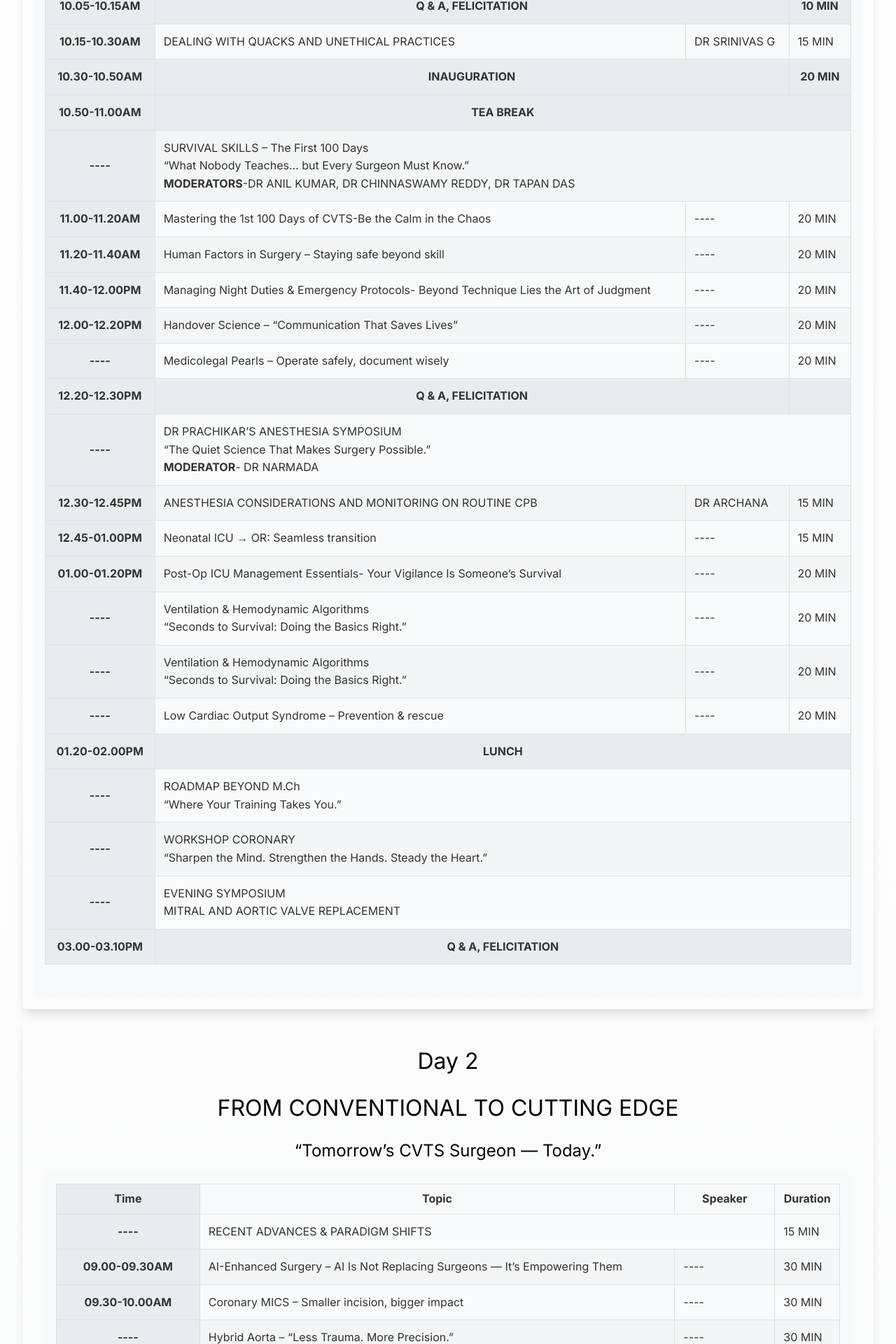
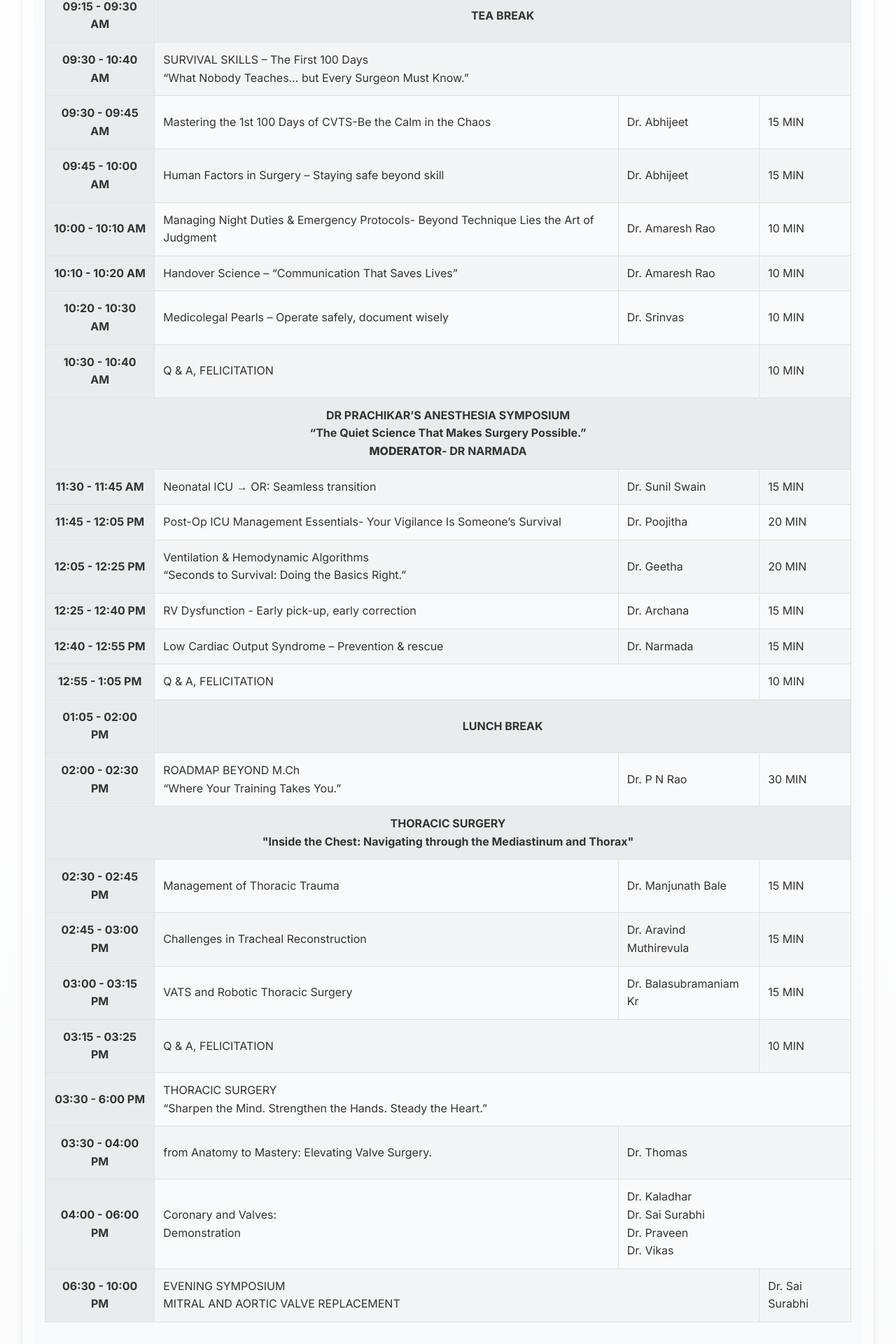
Before and after one commit to Narender-goud-054/dev-cvts, a React (Vite) app: page / in a window 1280 px wide. Shown: the part 6465-8385 px from the top of the page at 70% size. Built offline with nearby package versions, Linux system fonts and the light colour scheme.

Commit message:
added Day1 schedule

```diff
--- a/src/components/ScientificProgramme/programmeData.js
+++ b/src/components/ScientificProgramme/programmeData.js
@@ -1,363 +1,365 @@
 export const day1Data = [
   {
-    isHeader: true,
+    isHeader: false,
     cells: [
-      { content: '8.00-9.30AM', isHeaderCell: true },
-      { content: 'REGISTRATIONS AND BREAKFAST', colSpan: 3 },
+      { content: '08:30 - 09.15 AM', isHeaderCell: true },
+      { content: 'CARDIOPULMONARY BYPASS – The Heart of the Circuit <br> Precision on Pump Begins with Precision in Thought.', colSpan: 3 },
     ],
   },
   {
     isHeader: false,
     cells: [
-      { content: '----', isHeaderCell: true },
-      { content: 'CARDIOPULMONARY BYPASS – The Heart of the Circuit <br> Precision on Pump Begins with Precision in Thought.<br><b>MODERATORS</b> ----, ----', colSpan: 3 },
+      { content: '08:30 - 08:50 AM', isHeaderCell: true },
+      { content: 'CPB Basics – Back to the core' },
+      { content: 'Dr. Anita Bhalla' },
+      { content: '20 MIN' },
     ],
   },
   {
     isHeader: false,
     cells: [
-      { content: '9.00-9.30AM', isHeaderCell: true },
-      { content: 'CPB Basics – Back to the core' },
-      { content: '----' },
+      { content: '08:50 - 09:05 AM', isHeaderCell: true },
+      { content: 'New Concepts – The evolving science of perfusion' },
+      { content: 'Dr. Anita Bhalla' },
+      { content: '15 MIN' },
+    ],
+  },
+  {
+    isHeader: false,
+    cells: [
+      { content: '09:05 - 09:15 AM', isHeaderCell: true },
+      { content: 'Q &amp; A, FELICITATION', colSpan: 2 },
+      { content: '10 MIN' },
+    ],
+  },
+  {
+    isHeader: true,
+    cells: [
+      { content: '09:15 - 09:30 AM', isHeaderCell: true },
+      { content: 'TEA BREAK', colSpan: 3 },
+    ],
+  },
+  {
+    isHeader: false,
+    cells: [
+      { content: '09:30 - 10:40 AM', isHeaderCell: true },
+      { content: 'SURVIVAL SKILLS – The First 100 Days<br>“What Nobody Teaches… but Every Surgeon Must Know.” <br>', colSpan: 3 },
+    ],
+  },
+  {
+    isHeader: false,
+    cells: [
+      { content: '09:30 - 09:45 AM', isHeaderCell: true },
+      { content: 'Mastering the 1st 100 Days of CVTS-Be the Calm in the Chaos' },
+      { content: 'Dr. Abhijeet' },
+      { content: '15 MIN' },
+    ],
+  },
+  {
+    isHeader: false,
+    cells: [
+      { content: '09:45 - 10:00 AM', isHeaderCell: true },
+      { content: 'Human Factors in Surgery – Staying safe beyond skill' },
+      { content: 'Dr. Abhijeet' },
+      { content: '15 MIN' },
+    ],
+  },
+  {
+    isHeader: false,
+    cells: [
+      { content: '10:00 - 10:10 AM', isHeaderCell: true },
+      { content: 'Managing Night Duties & Emergency Protocols- Beyond Technique Lies the Art of Judgment' },
+      { content: 'Dr. Amaresh Rao' },
+      { content: '10 MIN' },
+    ],
+  },
+  {
+    isHeader: false,
+    cells: [
+      { content: '10:10 - 10:20 AM', isHeaderCell: true },
+      { content: 'Handover Science – “Communication That Saves Lives”' },
+      { content: 'Dr. Amaresh Rao' },
+      { content: '10 MIN' },
+    ],
+  },
+  {
+    isHeader: false,
+    cells: [
+      { content: '10:20 - 10:30 AM', isHeaderCell: true },
+      { content: 'Medicolegal Pearls – Operate safely, document wisely' },
+      { content: 'Dr. Srinvas' },
+      { content: '10 MIN' },
+    ],
+  },
+  {
+    isHeader: false,
+    cells: [
+      { content: '10:30 - 10:40 AM', isHeaderCell: true },
+      { content: 'Q &amp; A, FELICITATION', colSpan: 2 },
+      { content: '10 MIN' },
+    ],
+  },
+
+
+
+  /* ------------------------------------------------ */
+
+  {
+    isHeader: true,
+    cells: [
+      { content: 'DR PRACHIKAR’S ANESTHESIA SYMPOSIUM <br>“The Quiet Science That Makes Surgery Possible.”<br><b>MODERATOR</b>- DR NARMADA', colSpan: 4 },
+    ],
+  },
+  {
+    isHeader: false,
+    cells: [
+      { content: '11:30 - 11:45 AM', isHeaderCell: true },
+      { content: 'Neonatal ICU → OR: Seamless transition' },
+      { content: 'Dr. Sunil Swain' },
+      { content: '15 MIN' },
+    ],
+  },
+  {
+    isHeader: false,
+    cells: [
+      { content: '11:45 - 12:05 PM', isHeaderCell: true },
+      { content: 'Post-Op ICU Management Essentials- Your Vigilance Is Someone’s Survival' },
+      { content: 'Dr. Poojitha' },
+      { content: '20 MIN' },
+    ],
+  },
+  {
+    isHeader: false,
+    cells: [
+      { content: '12:05 - 12:25 PM', isHeaderCell: true },
+      { content: 'Ventilation & Hemodynamic Algorithms <br> “Seconds to Survival: Doing the Basics Right.”' },
+      { content: 'Dr. Geetha' },
+      { content: '20 MIN' },
+    ],
+  },
+  {
+    isHeader: false,
+    cells: [
+      { content: '12:25 - 12:40 PM', isHeaderCell: true },
+      { content: 'RV Dysfunction - Early pick-up, early correction' },
+      { content: 'Dr. Archana' },
+      { content: '15 MIN' },
+    ],
+  },
+  {
+    isHeader: false,
+    cells: [
+      { content: '12:40 - 12:55 PM', isHeaderCell: true },
+      { content: 'Low Cardiac Output Syndrome – Prevention & rescue' },
+      { content: 'Dr. Narmada' },
+      { content: '15 MIN' },
+    ],
+  },
+  {
+    isHeader:false,
+    cells:[
+      {content: '12:55 - 1:05 PM', isHeaderCell: true},
+      {content: 'Q &amp; A, FELICITATION', colSpan:2},
+      {content: '10 MIN'}
+    ]
+  },
+  {
+    isHeader: true,
+    cells: [
+      { content: '01:05 - 02:00 PM', isHeaderCell: true },
+      { content: 'LUNCH BREAK', colSpan: 3 },
+    ],
+  },
+  {
+    isHeader: false,
+    cells: [
+      { content: '02:00 - 02:30 PM', isHeaderCell: true },
+      { content: 'ROADMAP BEYOND M.Ch <br>“Where Your Training Takes You.”'},
+      {content: 'Dr. P N Rao'},
+      {content: '30 MIN'}
+    ],
+  },
+
+  /* --------------------------------------------------------------- */
+  {
+    isHeader: 'true',
+    cells:[
+      {content: 'THORACIC SURGERY <br>"Inside the Chest: Navigating through the Mediastinum and Thorax"', colSpan:4}
+    ]
+  },
+  {
+    isHeader: false,
+    cells: [
+      {content: '02:30 - 02:45 PM',isHeaderCell: true},
+      {content: 'Management of Thoracic Trauma'},
+      {content: 'Dr. Manjunath Bale'},
+      {content: '15 MIN'}
+    ]
+  },
+  {
+    isHeader: false,
+    cells: [
+      {content: '02:45 - 03:00 PM',isHeaderCell: true},
+      {content: 'Challenges in Tracheal Reconstruction'},
+      {content: 'Dr. Aravind Muthirevula'},
+      {content: '15 MIN'}
+    ]
+  },
+  {
+    isHeader: false,
+    cells: [
+      {content: '03:00 - 03:15 PM', isHeaderCell: true},
+      {content: 'VATS and Robotic Thoracic Surgery'},
+      {content: 'Dr. Balasubramaniam Kr'},
+      {content: '15 MIN'}
+    ]
+  },
+  {
+    isHeader: false,
+    cells: [
+      {content: '03:15 - 03:25 PM',isHeaderCell: true},
+      {content: 'Q &amp; A, FELICITATION', colSpan:2},
+      {content: '10 MIN'}
+    ]
+  },
+  {
+    isHeader: false,
+    cells: [
+      { content: '03:30 - 6:00 PM', isHeaderCell: true },
+      { content: 'THORACIC SURGERY <br>“Sharpen the Mind. Strengthen the Hands. Steady the Heart.”', colSpan: 3 },
+    ],
+  },
+  {
+    isHeader: false,
+    cells: [
+      {content: '03:30 - 04:00 PM',isHeaderCell: true},
+      {content: 'from Anatomy to Mastery: Elevating Valve Surgery.'},
+      {content: 'Dr. Thomas', colSpan: 2},
+    ]
+  },
+  {
+    isHeader: false,
+    cells: [
+      {content: '04:00 - 06:00 PM',isHeaderCell: true},
+      {content: 'Coronary and Valves: <br> Demonstration'},
+      {content: 'Dr. Kaladhar <br> Dr. Sai Surabhi <br> Dr. Praveen <br> Dr. Vikas', colSpan: 2},
+    ]
+  },
+  {
+    isHeader: false,
+    cells: [
+      { content: '06:30 - 10:00 PM', isHeaderCell: true },
+      { content: 'EVENING SYMPOSIUM <br>MITRAL AND AORTIC VALVE REPLACEMENT', colSpan: 2 },
+      {content: 'Dr. Sai Surabhi'}
+    ],
+  }
+];
+
+export const day2Data = [
+  {
+    isHeader: true,
+    cells: [
+      { content: 'RECENT ADVANCES & PARADIGM SHIFTS', colSpan: 4 },
+    ],
+  },
+  {
+    isHeader: false,
+    cells: [
+      { content: '09.00-09.15AM', isHeaderCell: true },
+      { content: 'AI-Enhanced Surgery – AI Is Not Replacing Surgeons — It’s Empowering Them ' },
+      { content: 'Dr. Amaresh Rao / Dr. PSSG' },
+      { content: '15 MIN' },
+    ],
+  },
+  {
+    isHeader: false,
+    cells: [
+      { content: '09.15-09.35 AM', isHeaderCell: true },
+      { content: 'MICS – Smaller incision, bigger impact' },
+      { content: 'Dr. Ramprassath' },
+      { content: '20 MIN' },
+    ],
+  },
+  {
+    isHeader: false,
+    cells: [
+      { content: '09:35-09:55 AM', isHeaderCell: true },
+      { content: 'Hybrid Aorta – “Less Trauma. More Precision.”' },
+      { content: 'Dr. Gopichand' },
+      { content: '20 MIN' },
+    ],
+  },
+  {
+    isHeader: false,
+    cells: [
+      { content: '09:55 - 10:15AM', isHeaderCell: true },
+      { content: 'ERAS in Cardiac Surgery – FUTURE FAST TRACK' },
+      { content: 'Dr. Ali' },
       { content: '30 MIN' },
     ],
   },
   {
     isHeader: false,
     cells: [
-      { content: '9.30-9.45AM', isHeaderCell: true },
-      { content: 'New Concepts – The evolving science of perfusion' },
-      { content: '----' },
+      { content: '10:15 - 10:30 AM', isHeaderCell: true },
+      { content: 'Social Media for Surgeons – Influence. Educate. Lead.' },
+      { content: 'Dr. Srikant' },
+      { content: '30 MIN' },
+    ],
+  },
+  {
+    isHeader: true,
+    cells: [
+      { content: '10.30-10.45AM' },
+      { content: 'TEA BREAK', colSpan: 3 },
+    ],
+  },
+  {
+    isHeader: true,
+    cells: [
+      { content: 'BRIDGE TO TRANSPLANT <br> “Connecting Hope with Engineering.”',colSpan:4 },
+    ],
+  },
+  {
+    isHeader: false,
+    cells: [
+      { content: '10.45-11.00AM', isHeaderCell: true },
+      { content: 'ECMO: When seconds matter – Mastering the circuit' },
+      { content: ' ' },
       { content: '15 MIN' },
     ],
   },
   {
     isHeader: false,
     cells: [
-      { content: '9.45-10.05AM', isHeaderCell: true },
-      { content: '----' },
-      { content: '----' },
+      { content: '11.00-11.15AM', isHeaderCell: true },
+      { content: 'VAD Essentials -Hope Is Engineered, Not Imagined.' },
+      { content: ' ' },
+      { content: '15 MIN' },
+    ],
+  },
+  {
+    isHeader: false,
+    cells: [
+      { content: '11.45 - 12.00 PM', isHeaderCell: true },
+      { content: 'Transplant Team Dynamics & Protocols <br> “Where Precision Meets Coordination.”' },
+      { content: 'Dr. John Murala' },
       { content: '20 MIN' },
     ],
   },
   {
     isHeader: true,
     cells: [
-      { content: '10.05-10.15AM', isHeaderCell: true },
-      { content: 'Q &amp; A, FELICITATION', colSpan: 2 },
-      { content: '10 MIN' },
+      {content: 'NUTRITION & RECOVERY SCIENCE <br> “Fueling Healing — ICU to Home.”',colSpan: 4},
     ],
   },
   {
     isHeader: false,
     cells: [
-      { content: '10.15-10.30AM', isHeaderCell: true },
-      { content: 'DEALING WITH QUACKS AND UNETHICAL PRACTICES' },
-      { content: 'DR SRINIVAS G' },
+      { content: '12.00–12.15 PM', isHeaderCell: true },
+      { content: 'Post-op Follow-Up Guidelines'},
+      {content: 'Dr.Rajashekar'},
       { content: '15 MIN' },
-    ],
-  },
-  {
-    isHeader: true,
-    cells: [
-      { content: '10.30-10.50AM', isHeaderCell: true },
-      { content: 'INAUGURATION', colSpan: 2 },
-      { content: '20 MIN' },
-    ],
-  },
-  {
-    isHeader: true,
-    cells: [
-      { content: '10.50-11.00AM', isHeaderCell: true },
-      { content: 'TEA BREAK', colSpan: 3 },
-    ],
-  },
-  {
-    isHeader: false,
-    cells: [
-      { content: '----', isHeaderCell: true },
-      { content: 'SURVIVAL SKILLS – The First 100 Days<br>“What Nobody Teaches… but Every Surgeon Must Know.” <br><b>MODERATORS</b>-DR ANIL KUMAR, DR CHINNASWAMY REDDY, DR TAPAN DAS', colSpan: 3 },
-    ],
-  },
-  {
-    isHeader: false,
-    cells: [
-      { content: '11.00-11.20AM', isHeaderCell: true },
-      { content: 'Mastering the 1st 100 Days of CVTS-Be the Calm in the Chaos' },
-      { content: '----' },
-      { content: '20 MIN' },
-    ],
-  },
-  {
-    isHeader: false,
-    cells: [
-      { content: '11.20-11.40AM', isHeaderCell: true },
-      { content: 'Human Factors in Surgery – Staying safe beyond skill' },
-      { content: '----' },
-      { content: '20 MIN' },
-    ],
-  },
-  {
-    isHeader: false,
-    cells: [
-      { content: '11.40-12.00PM', isHeaderCell: true },
-      { content: 'Managing Night Duties & Emergency Protocols- Beyond Technique Lies the Art of Judgment' },
-      { content: '----' },
-      { content: '20 MIN' },
-    ],
-  },
-  {
-    isHeader: false,
-    cells: [
-      { content: '12.00-12.20PM', isHeaderCell: true },
-      { content: 'Handover Science – “Communication That Saves Lives”' },
-      { content: '----' },
-      { content: '20 MIN' },
-    ],
-  },
-  {
-    isHeader: false,
-    cells: [
-      { content: '----', isHeaderCell: true },
-      { content: 'Medicolegal Pearls – Operate safely, document wisely' },
-      { content: '----' },
-      { content: '20 MIN' },
-    ],
-  },
-  {
-    isHeader: true,
-    cells: [
-      { content: '12.20-12.30PM', isHeaderCell: true },
-      { content: 'Q &amp; A, FELICITATION', colSpan: 2 },
-      { content: '' },
-    ],
-  },
-  {
-    isHeader: false,
-    cells: [
-      { content: '----', isHeaderCell: true },
-      { content: 'DR PRACHIKAR’S ANESTHESIA SYMPOSIUM <br>“The Quiet Science That Makes Surgery Possible.”<br><b>MODERATOR</b>- DR NARMADA', colSpan: 3 },
-    ],
-  },
-  {
-    isHeader: false,
-    cells: [
-      { content: '12.30-12.45PM', isHeaderCell: true },
-      { content: 'ANESTHESIA CONSIDERATIONS AND MONITORING ON ROUTINE CPB' },
-      { content: 'DR ARCHANA' },
-      { content: '15 MIN' },
-    ],
-  },
-  {
-    isHeader: false,
-    cells: [
-      { content: '12.45-01.00PM', isHeaderCell: true },
-      { content: 'Neonatal ICU → OR: Seamless transition' },
-      { content: '----' },
-      { content: '15 MIN' },
-    ],
-  },
-  {
-    isHeader: false,
-    cells: [
-      { content: '01.00-01.20PM', isHeaderCell: true },
-      { content: 'Post-Op ICU Management Essentials- Your Vigilance Is Someone’s Survival' },
-      { content: '----' },
-      { content: '20 MIN' },
-    ],
-  },
-  {
-    isHeader: false,
-    cells: [
-      { content: '----', isHeaderCell: true },
-      { content: 'Ventilation & Hemodynamic Algorithms <br> “Seconds to Survival: Doing the Basics Right.”' },
-      { content: '----' },
-      { content: '20 MIN' },
-    ],
-  },
-  {
-    isHeader: false,
-    cells: [
-      { content: '----', isHeaderCell: true },
-      { content: 'Ventilation & Hemodynamic Algorithms <br> “Seconds to Survival: Doing the Basics Right.”' },
-      { content: '----' },
-      { content: '20 MIN' },
-    ],
-  },
-  {
-    isHeader: false,
-    cells: [
-      { content: '----', isHeaderCell: true },
-      { content: 'Low Cardiac Output Syndrome – Prevention & rescue' },
-      { content: '----' },
-      { content: '20 MIN' },
-    ],
-  },
-
-  {
-    isHeader: true,
-    cells: [
-      { content: '01.20-02.00PM', isHeaderCell: true },
-      { content: 'LUNCH', colSpan: 3 },
-    ],
-  },
-  {
-    isHeader: false,
-    cells: [
-      { content: '----', isHeaderCell: true },
-      { content: 'ROADMAP BEYOND M.Ch <br>“Where Your Training Takes You.”', colSpan: 3 },
-    ],
-  },
-  {
-    isHeader: false,
-    cells: [
-      { content: '----', isHeaderCell: true },
-      { content: 'WORKSHOP CORONARY <br>“Sharpen the Mind. Strengthen the Hands. Steady the Heart.”', colSpan: 3 },
-    ],
-  },
-  {
-    isHeader: false,
-    cells: [
-      { content: '----', isHeaderCell: true },
-      { content: 'EVENING SYMPOSIUM <br>MITRAL AND AORTIC VALVE REPLACEMENT', colSpan: 3 },
-    ],
-  },
-  {
-    isHeader: true,
-    cells: [
-      { content: '03.00-03.10PM', isHeaderCell: true },
-      { content: 'Q &amp; A, FELICITATION', colSpan: 3 },
-    ],
-  }
-];
-
-export const day2Data = [
-  {
-    isHeader: false,
-    cells: [
-      { content: '----', isHeaderCell: true },
-      { content: 'RECENT ADVANCES & PARADIGM SHIFTS', colSpan: 2 },
-      { content: '15 MIN' },
-    ],
-  },
-  {
-    isHeader: false,
-    cells: [
-      { content: '09.00-09.30AM', isHeaderCell: true },
-      { content: 'AI-Enhanced Surgery – AI Is Not Replacing Surgeons — It’s Empowering Them ' },
-      { content: '----' },
-      { content: '30 MIN' },
-    ],
-  },
-  {
-    isHeader: false,
-    cells: [
-      { content: '09.30-10.00AM', isHeaderCell: true },
-      { content: 'Coronary MICS – Smaller incision, bigger impact' },
-      { content: '----' },
-      { content: '30 MIN' },
-    ],
-  },
-  {
-    isHeader: false,
-    cells: [
-      { content: '----', isHeaderCell: true },
-      { content: 'Hybrid Aorta – “Less Trauma. More Precision.”' },
-      { content: '----' },
-      { content: '30 MIN' },
-    ],
-  },
-  {
-    isHeader: false,
-    cells: [
-      { content: '----', isHeaderCell: true },
-      { content: 'ERAS in Cardiac Surgery – FUTURE FAST TRACK' },
-      { content: '----' },
-      { content: '30 MIN' },
-    ],
-  },
-  {
-    isHeader: false,
-    cells: [
-      { content: '----', isHeaderCell: true },
-      { content: 'Social Media for Surgeons – Influence. Educate. Lead.' },
-      { content: '----' },
-      { content: '30 MIN' },
-    ],
-  },
-  {
-    isHeader: true,
-    cells: [
-      { content: '10.00-10.15AM', isHeaderCell: true },
-      { content: 'Q &amp; A, FELICITATION', colSpan: 3 },
-    ],
-  },
-  {
-    isHeader: false,
-    cells: [
-      { content: '----', isHeaderCell: true },
-      { content: 'BRIDGE TO TRANSPLANT <br> “Connecting Hope with Engineering.”' },
-      { content: 'DR SAI KIRAN' },
-      { content: '20 MIN' },
-    ],
-  },
-  {
-    isHeader: false,
-    cells: [
-      { content: '10.20-10.40AM', isHeaderCell: true },
-      { content: 'ECMO: When seconds matter – Mastering the circuit' },
-      { content: 'DR PN RAO' },
-      { content: '20 MIN' },
-    ],
-  },
-  {
-    isHeader: false,
-    cells: [
-      { content: '10.40-11.00AM', isHeaderCell: true },
-      { content: 'VAD Essentials -Hope Is Engineered, Not Imagined.' },
-      { content: '----' },
-      { content: '20 MIN' },
-    ],
-  },
-  {
-    isHeader: false,
-    cells: [
-      { content: '---', isHeaderCell: true },
-      { content: 'Transplant Team Dynamics & Protocols <br> “Where Precision Meets Coordination.”' },
-      { content: '----' },
-      { content: '20 MIN' },
-    ],
-  },
-  {
-    isHeader: true,
-    cells: [
-      { content: '11.00-11.10AM', isHeaderCell: true },
-      { content: 'Q &amp; A, FELICITATION', colSpan: 3 },
-    ],
-  },
-  {
-    isHeader: true,
-    cells: [
-      { content: '11.10-11.20AM', isHeaderCell: true },
-      { content: 'TEA BREAK', colSpan: 3 },
-    ],
-  },
-  {
-    isHeader: false,
-    cells: [
-      { content: '----', isHeaderCell: true },
-      {
-        content: 'NUTRITION & RECOVERY SCIENCE <br> “Fueling Healing — ICU to Home.”',
-        colSpan: 2,
-      },
-    ],
-  },
-  {
-    isHeader: false,
-    cells: [
-      { content: '12.30–1.30PM', isHeaderCell: true },
-      { content: 'Post-op Follow-Up Guidelines', colSpan: 2 },
-      { content: '---' },
     ],
   },
   {
```
